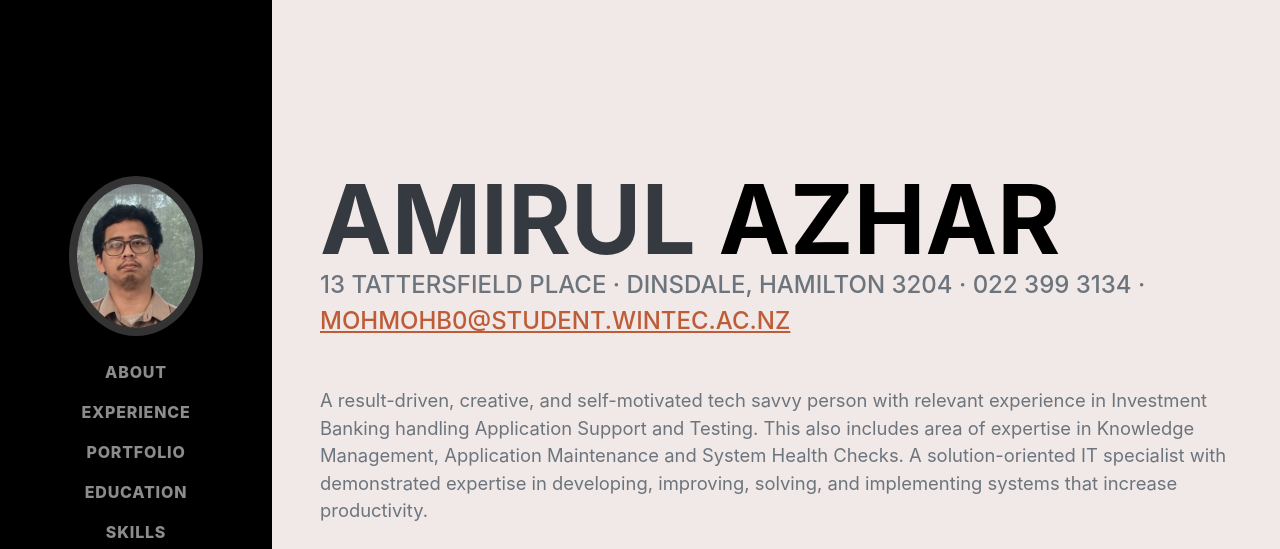
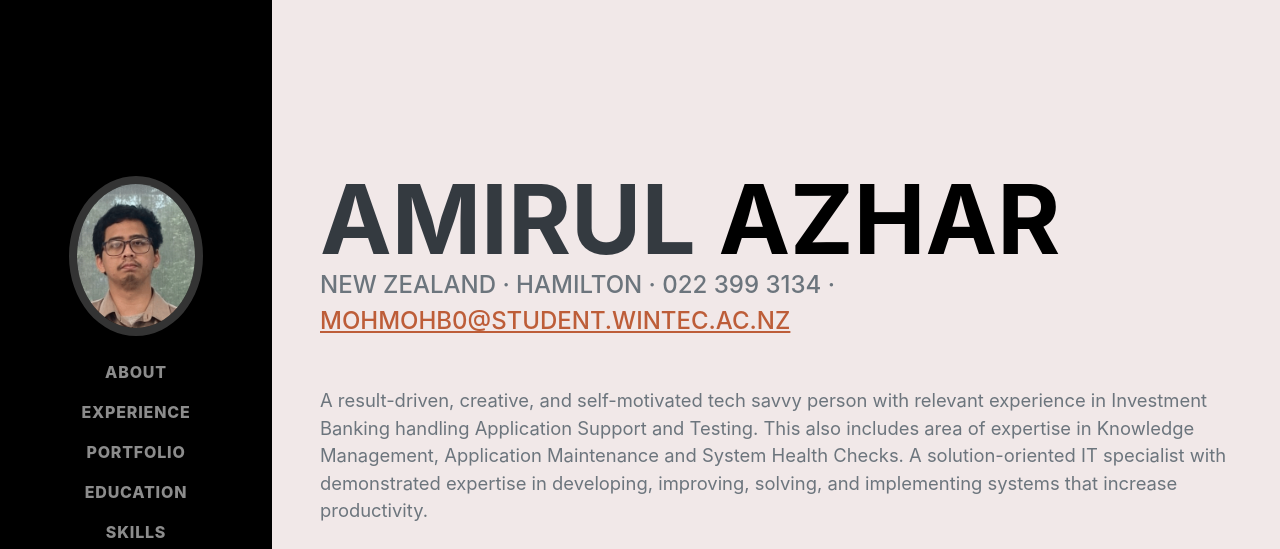
Before and after one commit to ilovecharity/Myportfolio, a plain HTML site: page index.html in a window 1280 px wide. Shown: the top 549 px of the page. Drawn offline with nearby package versions, Linux system fonts and the light colour scheme; a web font is replaced by a local one.

Commit message:
Update index.html

```diff
--- a/index.html
+++ b/index.html
@@ -45,7 +45,7 @@
                         <span class="text-primary">Azhar</span>
                     </h1>
                     <div class="subheading mb-5">
-                        13 Tattersfield place · Dinsdale, Hamilton 3204 · 022 399 3134 ·
+                        New Zealand · Hamilton · 022 399 3134 ·
                         <a href="mailto:name@email.com">mohmohb0@student.wintec.ac.nz</a>
                     </div>
                     <p class="lead mb-5">A result-driven, creative, and self-motivated tech savvy person with relevant experience in Investment Banking handling Application Support and Testing. This also includes area of expertise in Knowledge Management, Application Maintenance and System Health Checks. A solution-oriented IT specialist with demonstrated expertise in developing, improving, solving, and implementing systems that increase productivity.</p>
```
